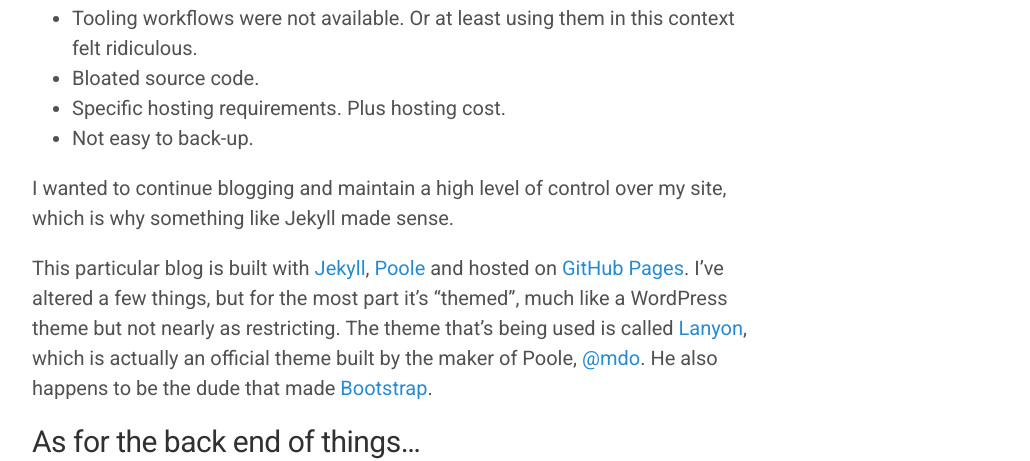
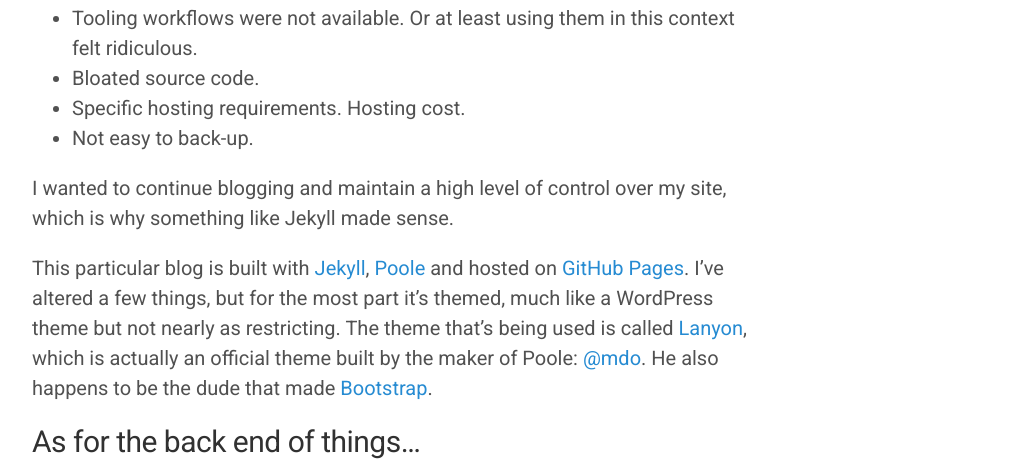
Before and after one commit to mattlovaglio/mattlovaglio.github.io, a Jekyll site: the page built from _posts/2015-03-27-moving-from-wordpress.md, in a window 1280 px wide. Shown: the part 588-1049 px from the top of the page, without its empty margins (248-1278 px from the left). Built offline with Jekyll 4.4.1, drawn with Linux system fonts in a browser that asks for light colours; Markdown is read by kramdown in place of the engine named in the settings.

Commit message:
Grammatical Change
Fixed error.

```diff
--- a/_posts/2015-03-27-moving-from-wordpress.md
+++ b/_posts/2015-03-27-moving-from-wordpress.md
@@ -13,12 +13,12 @@
 * Performance Quirks.
 * Tooling workflows were not available. Or at least using them in this context felt ridiculous.
 * Bloated source code.
-* Specific hosting requirements. Plus hosting cost.
+* Specific hosting requirements. Hosting cost.
 * Not easy to back-up.
 
 I wanted to continue blogging and maintain a high level of control over my site, which is why something like Jekyll made sense.
 
-This particular blog is built with [Jekyll](http://jekyllrb.com), [Poole](http://getpoole.com) and hosted on [GitHub Pages](https://pages.github.com). I've altered a few things, but for the most part it's "themed", much like a WordPress theme but not nearly as restricting. The theme that's being used is called [Lanyon](https://github.com/poole/lanyon), which is actually an official theme built by the maker of Poole, [@mdo](http://markdotto.com). He also happens to be the dude that made [Bootstrap](http://getbootstrap.com).
+This particular blog is built with [Jekyll](http://jekyllrb.com), [Poole](http://getpoole.com) and hosted on [GitHub Pages](https://pages.github.com). I've altered a few things, but for the most part it's themed, much like a WordPress theme but not nearly as restricting. The theme that's being used is called [Lanyon](https://github.com/poole/lanyon), which is actually an official theme built by the maker of Poole: [@mdo](http://markdotto.com). He also happens to be the dude that made [Bootstrap](http://getbootstrap.com).
 
 ## As for the back end of things...
 
```
